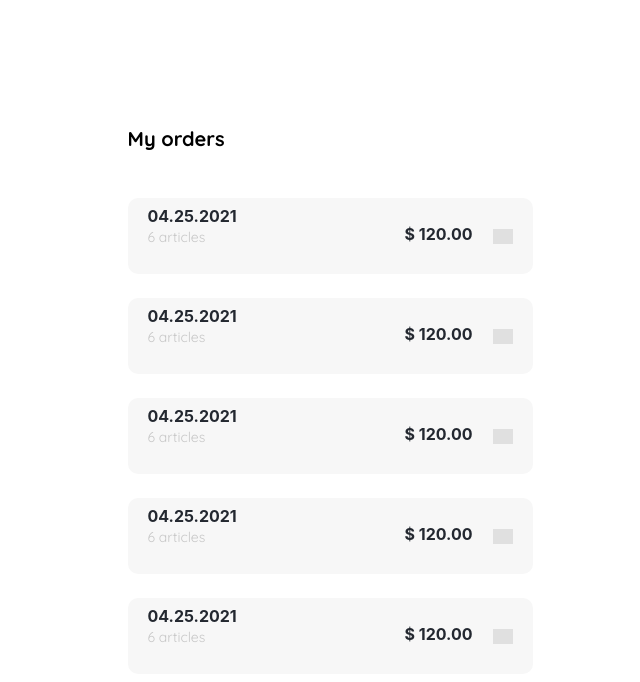
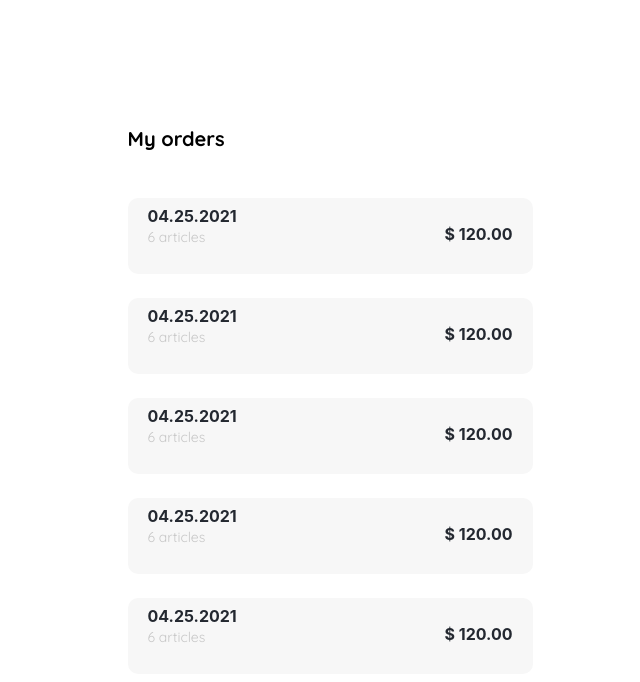
Before and after one commit to itsAmauriDev/YardSale, a React app: page /MyOrders in a window 1280 px wide. Shown: the top 682 px of the page, without its empty margins (310-950 px from the left). Built offline with nearby package versions, Linux system fonts and the light colour scheme; grey boxes are pictures that could not be loaded.

Commit message:
Fix MyOrders styles

```diff
--- a/src/pages/MyOrders.jsx
+++ b/src/pages/MyOrders.jsx
@@ -12,9 +12,7 @@
             <p className='product-name'>6 articles</p>
           </div>
           <p className='product-price'>$ 120.00</p>
-          <a href=''>
-            <div className='path-icon'></div>
-          </a>
+          <a href='' className='path-icon'></a>
         </div>
 
         <div className='mini-card mini-card--total'>
@@ -23,9 +21,7 @@
             <p className='product-name'>6 articles</p>
           </div>
           <p className='product-price'>$ 120.00</p>
-          <a href=''>
-            <div className='path-icon'></div>
-          </a>
+          <a href='' className='path-icon'></a>
         </div>
 
         <div className='mini-card mini-card--total'>
@@ -34,9 +30,7 @@
             <p className='product-name'>6 articles</p>
           </div>
           <p className='product-price'>$ 120.00</p>
-          <a href=''>
-            <div className='path-icon'></div>
-          </a>
+          <a href='' className='path-icon'></a>
         </div>
 
         <div className='mini-card mini-card--total'>
@@ -45,9 +39,7 @@
             <p className='product-name'>6 articles</p>
           </div>
           <p className='product-price'>$ 120.00</p>
-          <a href=''>
-            <div className='path-icon'></div>
-          </a>
+          <a href='' className='path-icon'></a>
         </div>
 
         <div className='mini-card mini-card--total'>
@@ -56,9 +48,7 @@
             <p className='product-name'>6 articles</p>
           </div>
           <p className='product-price'>$ 120.00</p>
-          <a href=''>
-            <div className='path-icon'></div>
-          </a>
+          <a href='' className='path-icon'></a>
         </div>
       </div>
     </div>
--- a/src/styles/MyOrders.scss
+++ b/src/styles/MyOrders.scss
@@ -5,7 +5,6 @@
   height: 100vh;
   display: grid;
   place-items: center;
-}
 
   .my-order-container {
     display: grid;
@@ -14,10 +13,13 @@
     gap: 2.4rem;
     padding: 3rem 0;
     width: $width-container;
+
+    h1 {
+      margin-bottom: 2.3rem;
+
+      @media (max-width: 640px) {
+        display: none;
       }
-
-.my-order-container h1 {
-  margin-bottom: 2.3rem;
     }
 
     .mini-card--total {
@@ -25,12 +27,8 @@
       display: grid;
       grid-template-columns: auto 1fr auto;
       align-items: center;
-}
 
-.total-description .product-price {
-  margin-bottom: 0.12rem;
-}
-
+      .total-description {
         .product-name {
           font-size: $sm;
           font-weight: 400;
@@ -38,8 +36,9 @@
         }
 
         .product-price {
-  font-family: -apple-system, BlinkMacSystemFont, "Segoe UI", Roboto, Oxygen,
-    Ubuntu, Cantarell, "Open Sans", "Helvetica Neue", sans-serif;
+          margin-bottom: 0.12rem;
+          font-family: -apple-system, BlinkMacSystemFont, "Segoe UI", Roboto,
+            Oxygen, Ubuntu, Cantarell, "Open Sans", "Helvetica Neue", sans-serif;
           font-size: $md;
           font-weight: bold;
           color: $dark;
@@ -55,13 +54,7 @@
           opacity: 25%;
           margin-left: 2rem;
         }
-
-@media (max-width: 640px) {
-  :root {
-    --width-container: 33.9rem;
-  }
-
-  .my-order-container h1 {
-    display: none;
       }
     }
+  }
+}
```
Lines whose indentation alone changed are shown as unchanged.
